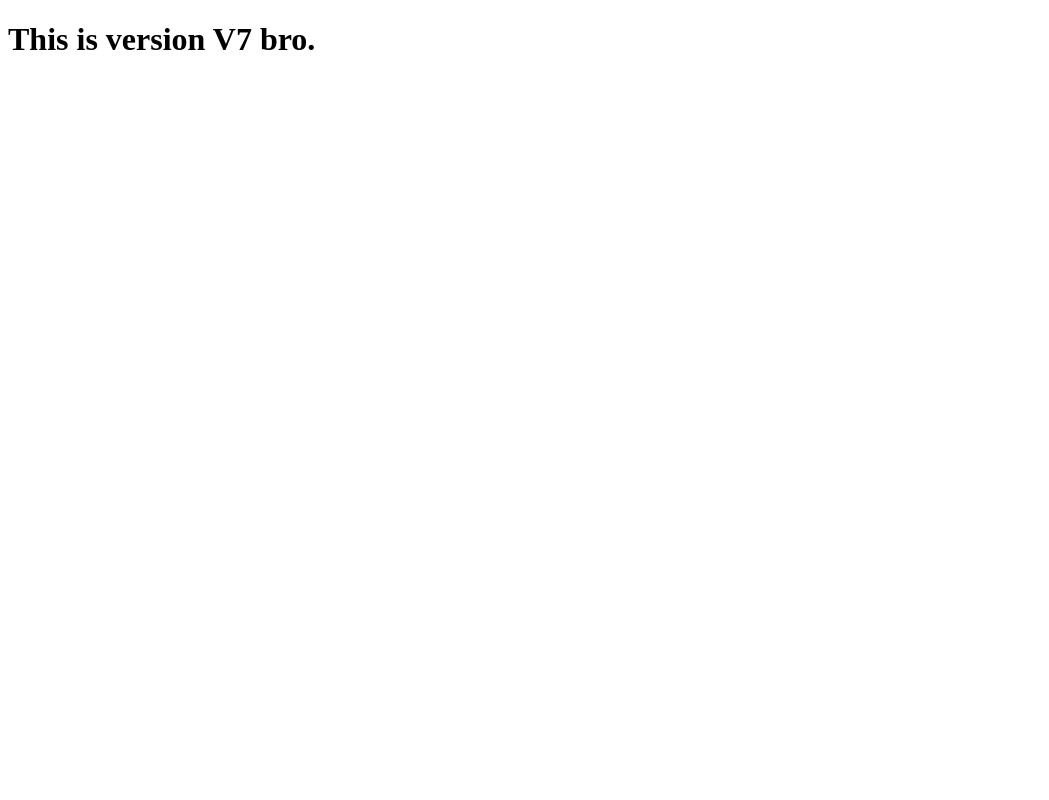
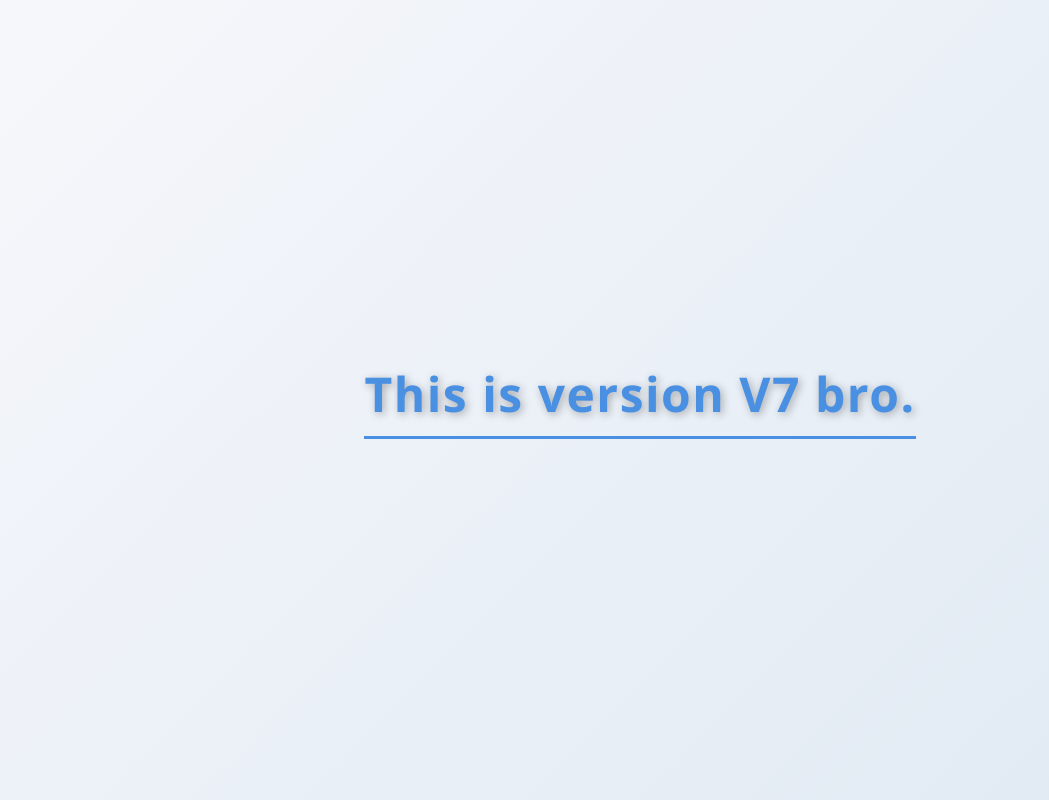
Before and after one commit to skj-hub/myrepo, a plain HTML site: page index.html in a window 1280 px wide. Shown: the whole page, without its empty margins (0-1049 px from the left). Drawn offline with Linux system fonts and the light colour scheme.

Commit message:
Added design for website

```diff
--- a/index.html
+++ b/index.html
@@ -4,6 +4,7 @@
     <meta charset="UTF-8">
     <meta name="viewport" content="width=device-width, initial-scale=1.0">
     <title>Document</title>
+    <link rel="stylesheet" href="style.css">
 </head>
 <body>
     <h1>This is version V7 bro.</h1>
--- /dev/null
+++ b/style.css
@@ -0,0 +1,20 @@
+body {
+    font-family: 'Segoe UI', Tahoma, Geneva, Verdana, sans-serif;
+    margin: 0;
+    padding: 0;
+    height: 100vh;
+    display: flex;
+    justify-content: center;
+    align-items: center;
+    background: linear-gradient(135deg, #f6f7fb, #dfe9f3);
+    color: #333;
+}
+
+h1 {
+    font-size: 3rem;
+    color: #4A90E2;
+    text-shadow: 2px 2px 8px rgba(0, 0, 0, 0.3);
+    border-bottom: 3px solid #4A90E2;
+    padding-bottom: 10px;
+    letter-spacing: 1.5px;
+}
```
